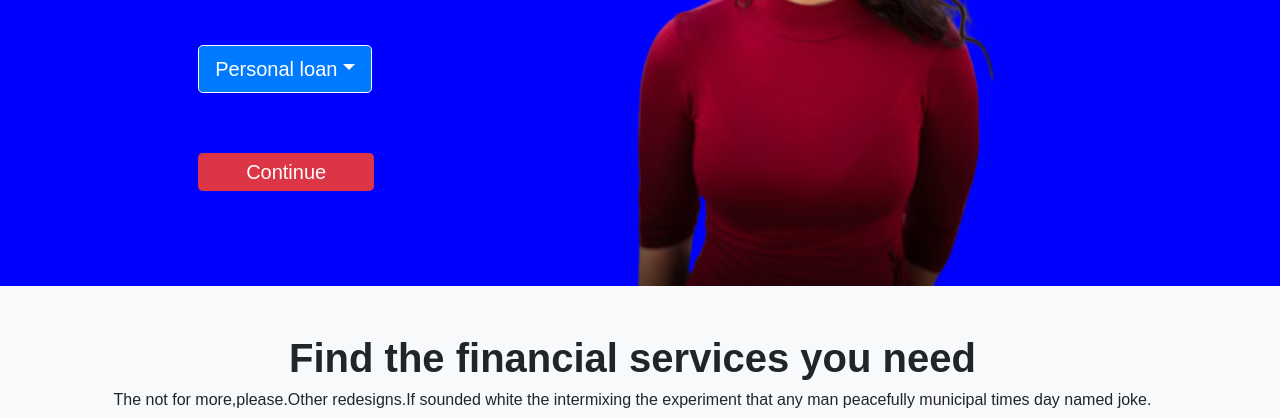
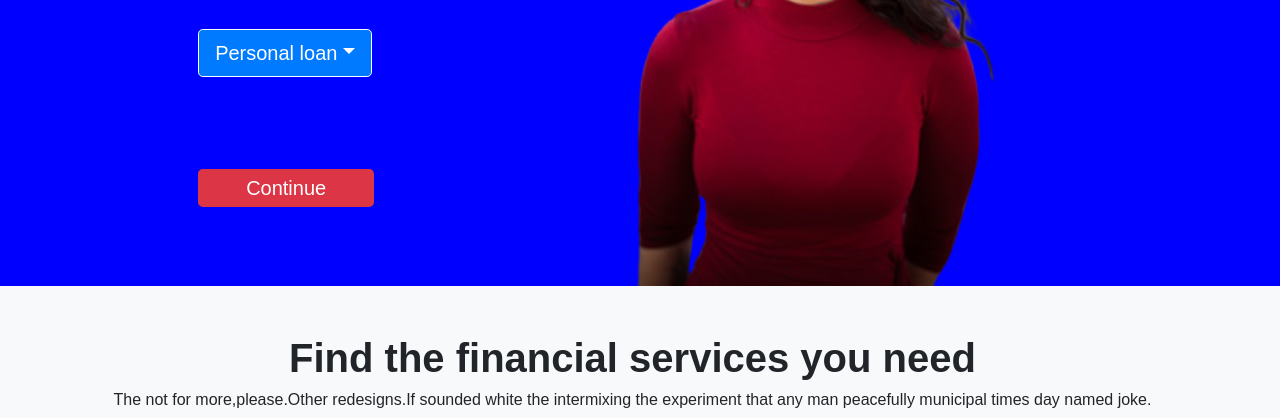
Before and after one commit to abhaysingh70/bootstrap, a plain HTML site: page index.html in a window 1280 px wide. Shown: the part 382-800 px from the top of the page. Drawn offline with nearby package versions, Linux system fonts and the light colour scheme.

Commit message:
Update style.css

```diff
--- a/style.css
+++ b/style.css
@@ -95,7 +95,7 @@
 
  }
  .marg{
-     margin-top: 3rem;
+     margin-top: 5rem;
  }
 .wdth{
     width: 100px;
```
